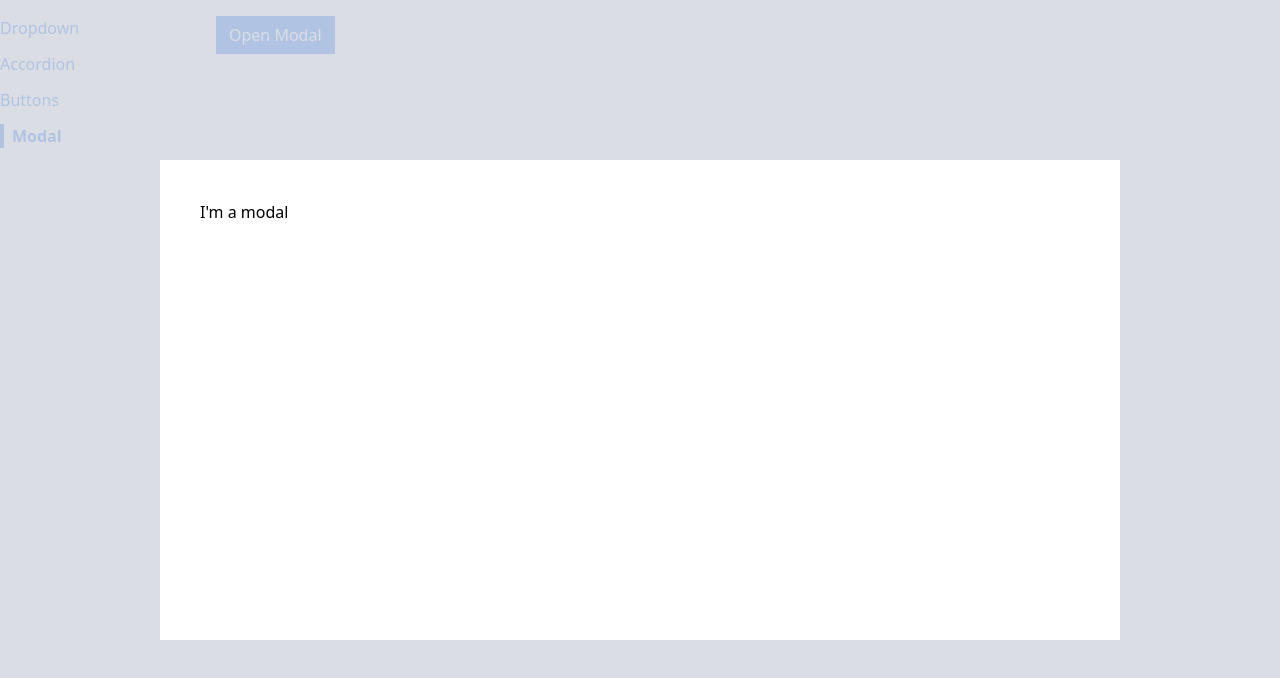
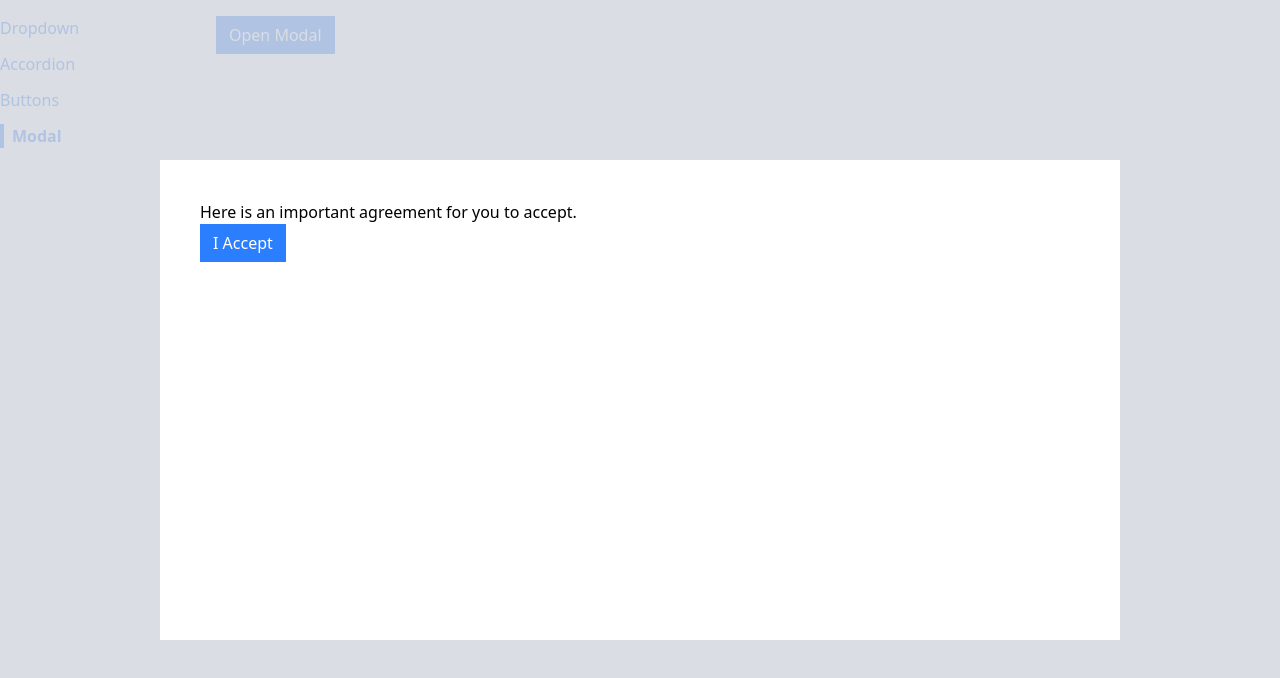
Before and after one commit to AddyLopez/react-component-library-app, a React (Vite) app in the folder comps/: page /modal in a window 1280 px wide. Both pictures are taken after a click on the button "Open Modal". Shown: the top 678 px of the page. Built offline with nearby package versions, Linux system fonts and the light colour scheme.

Commit message:
Update modal content with children and actionBar

```diff
--- a/comps/src/components/Modal.js
+++ b/comps/src/components/Modal.js
@@ -1,6 +1,6 @@
 import ReactDOM from "react-dom";
 
-const Modal = ({ onClose }) => {
+const Modal = ({ onClose, children, actionBar }) => {
   // use React Portal to render modal inside modal container. improves reliability of styling so that modal won't be subject to changes in the CSS position property of parent element from "static" (e.g. to relative, fixed, sticky, etc.)
   return ReactDOM.createPortal(
     <div>
@@ -8,7 +8,10 @@
         onClick={onClose}
         className="absolute inset-0 bg-gray-300 opacity-80"
       ></div>
-      <div className="absolute inset-40 p-10 bg-white">I'm a modal</div>
+      <div className="absolute inset-40 p-10 bg-white">
+        {children}
+        {actionBar}
+      </div>
     </div>,
     document.querySelector(".modal-container"),
   );
```
